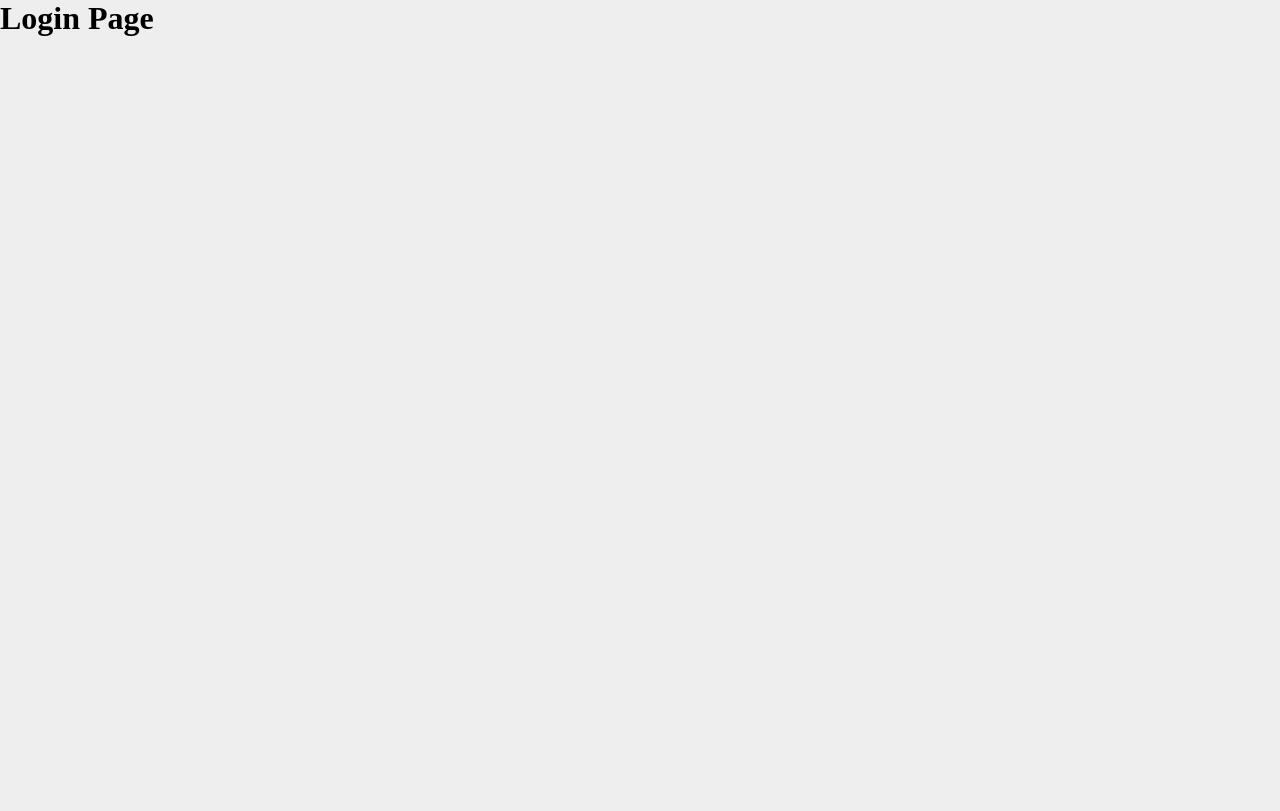
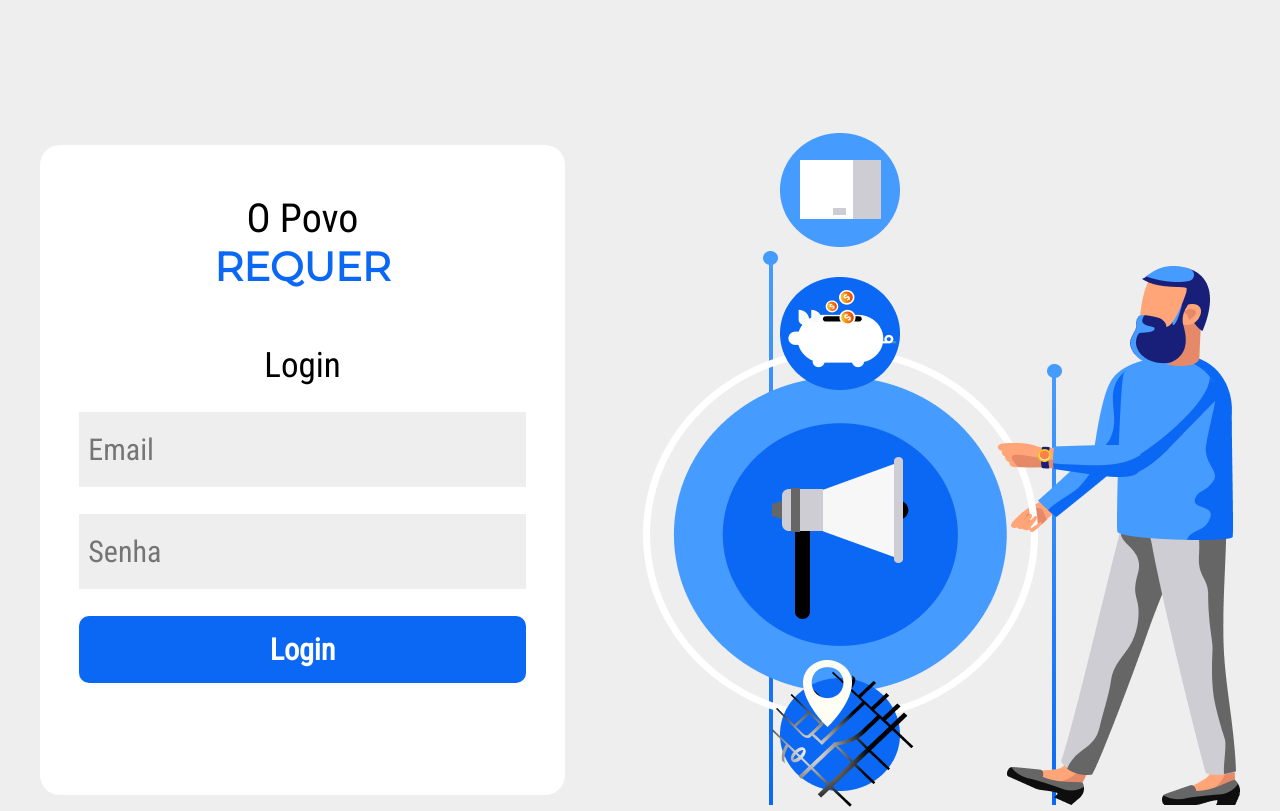
Before and after one commit to Rafael-doctom/opr-front, a React (Create React App) app: page /login in a window 1280 px wide. Built offline with nearby package versions, Linux system fonts and the light colour scheme.

Commit message:
login page sketch

```diff
--- a/public/index.html
+++ b/public/index.html
@@ -3,6 +3,9 @@
   <head>
     <meta charset="utf-8" />
     <link rel="icon" href="%PUBLIC_URL%/favicon.ico" />
+    <link rel="preconnect" href="https://fonts.googleapis.com">
+    <link rel="preconnect" href="https://fonts.gstatic.com" crossorigin>
+    <link href="https://fonts.googleapis.com/css2?family=Montserrat&family=Roboto+Condensed&display=swap" rel="stylesheet">
     <meta name="viewport" content="width=device-width, initial-scale=1" />
     <meta name="theme-color" content="#000000" />
     <meta
--- a/src/pages/Login/index.js
+++ b/src/pages/Login/index.js
@@ -1,11 +1,26 @@
-import React from 'react';
+import React from "react";
 
-import './styles.css';
+import LoginLogo from "../../assets/LoginLogo.png";
+import "./styles.css";
 
 export default function Login() {
-    return (
-        <div className='login_page_container'>
-            <h1>Login Page</h1>
+  return (
+    <div className="login_page_container">
+      <div className="login-form-container">
+        <div className="titles">
+          <div className="title-1">O Povo</div>
+          <div className="title-2">REQUER</div>
         </div>
-    )
+        <div className="inputs">
+          <div className="form-title">Login</div>
+          <input className="login-input" type="text" placeholder=" Email" />
+          <input className="password-input" type="password" placeholder=" Senha" />
+        </div>
+        <button className="login-button">Login</button>
+      </div>
+      <div className="login-logo">
+        <img src={LoginLogo} alt="Login image" />
+      </div>
+    </div>
+  );
 }
--- a/src/pages/Login/styles.css
+++ b/src/pages/Login/styles.css
@@ -1,4 +1,73 @@
 .login_page_container {
-    width: 100%;
-    height: 100%;
+  display: flex;
+  align-items: center;
+  justify-content: space-evenly;
+  width: 100%;
+  height: 100%;
+  margin-top: 133px;
 }
+
+.login-form-container {
+  width: 525px;
+  height: 650px;
+  background-color: #ffffff;
+  border-radius: 20px;
+  text-align: center;
+}
+
+.titles {
+  margin-top: 50px;
+  font-size: 40px;
+}
+
+.title-1 {
+  margin-bottom: 0;
+  font-family: 'Roboto Condensed', sans-serif;
+}
+
+.title-2 {
+  font-weight: bold;
+  font-size: 40px;
+  color: #0a68f4;
+  font-family: 'Montserrat', sans-serif;
+}
+
+.inputs {
+  height: 50%;
+  width: 85%;
+  display: grid;
+  margin: auto;
+}
+
+.form-title {
+  font-size: 35px;
+  font-weight: 400;
+  margin-top: 54px;
+  font-family: 'Roboto Condensed', sans-serif;
+}
+
+.login-input, .password-input, .login-button{
+    font-size: 30px;
+    border:0;
+    font-family: 'Roboto Condensed', sans-serif;
+}
+
+.login-input, .password-input{
+    background-color: #EEEEEE;
+    height: 73px;
+    font-weight: 300;
+}
+
+.login-button{
+    width: 85%;
+    height: 67px;
+    background-color: #0A68F4;
+    border-radius: 10px;
+    color: #ffffff;
+    font-weight: 700;
+}
+
+.login-logo {
+  width: 635px;
+  height: 673.3px;
+}
```
Also changed, not shown: src/assets/LoginLogo.png (added), 1 other file (tests, documents, lock files or other folders).
